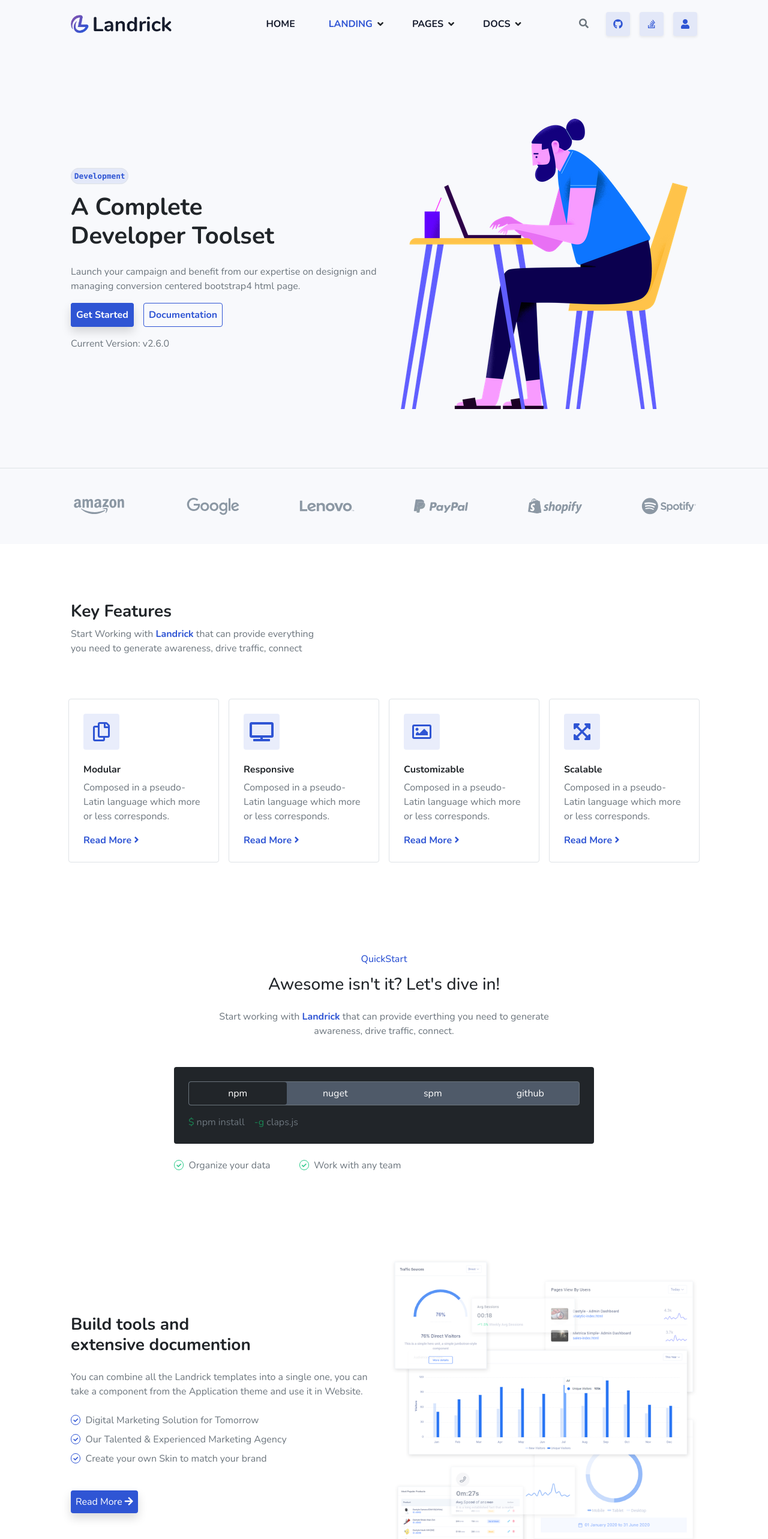
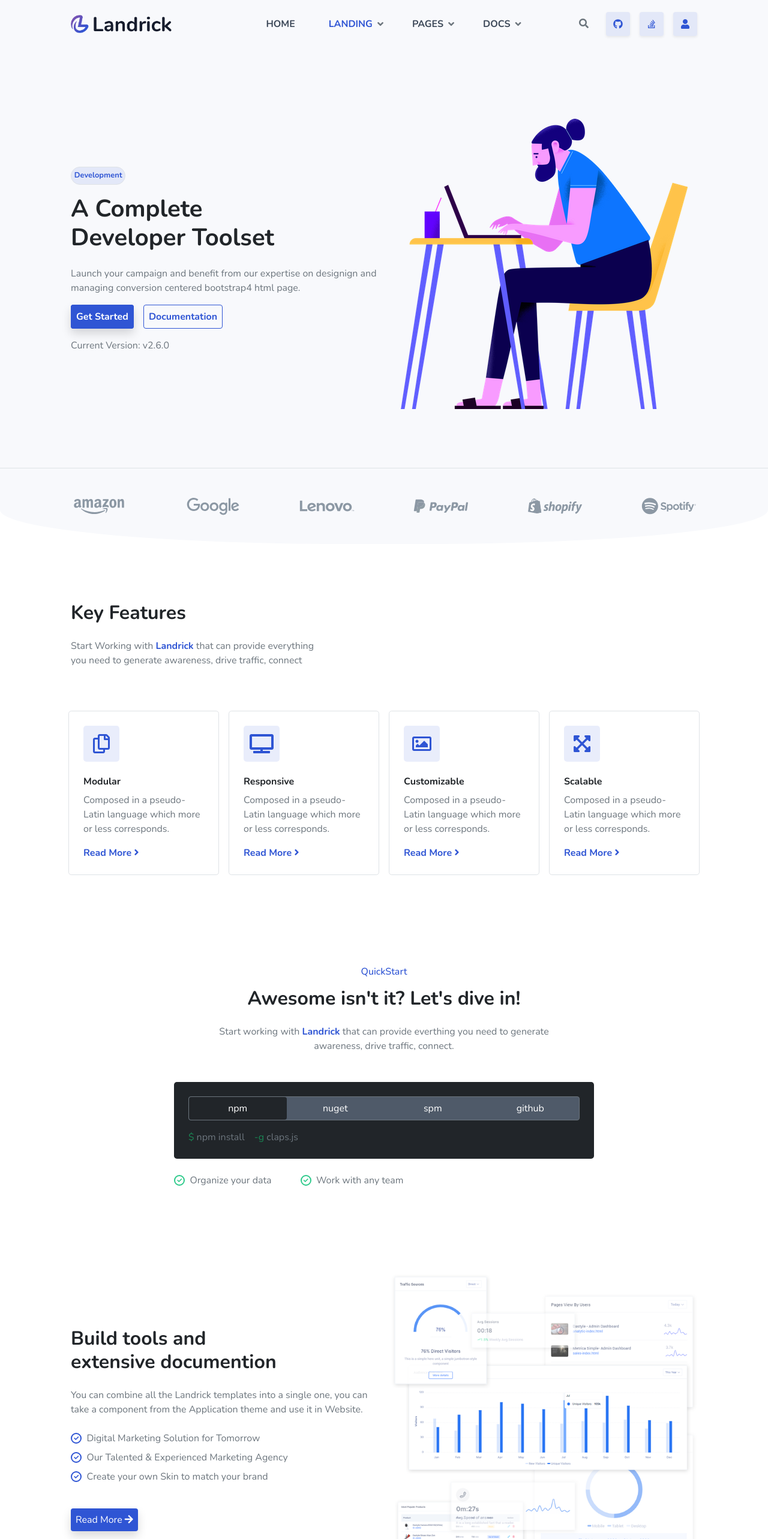
Before and after one commit to Anto231996/proj-html-vuejs, a Vue app: page / in a window 1280 px wide. Shown: the top 2566 px of the page at 60% size. Built offline with nearby package versions, Linux system fonts and the light colour scheme; a web font is replaced by a local one.

Commit message:
Aggiunta section subscription cards

```diff
--- a/src/assets/scss/partials/_common.scss
+++ b/src/assets/scss/partials/_common.scss
@@ -26,4 +26,20 @@
     border-radius: 50%;
     font-size: .5rem;
     padding: .2rem;
+    border: 2px solid;
 }
+
+.my-fa-check-green{
+    border-color: #2ECA8B;
+    color: #2ECA8B;
+}
+
+.my-fa-check-blue{
+    border-color: #2F55D4;
+    color: #2F55D4;
+}
+
+.wrapper{
+    width: 700px;
+    margin: 0 auto;
+}
--- a/src/components/AboutSection.vue
+++ b/src/components/AboutSection.vue
@@ -7,8 +7,8 @@
 
     <!-- ABOUT TEXT -->
                 <div class="col-6">
-                    <pre class="d-inline my-blue-text my-alice-blue-bg border fw-bold">Development</pre>
-                    <h1 class="mb-4 fw-bold pt-3">A Complete<br>Developer Toolset</h1>
+                    <span class="d-inline-block my-blue-text my-alice-blue-bg border fw-bold rounded-pill mb-3">Development</span>
+                    <h1 class="mb-4 fw-bold">A Complete<br>Developer Toolset</h1>
                     <p class="mb-4 text-secondary">Launch your campaign and benefit from our expertise on designign and managing conversion centered bootstrap4 html page.</p>
                     <div class="mb-4 fw-bold">
                         <a class="me-3 text-decoration-none p-2 text-white my-blue-bg rounded shadow" href="#">Get Started</a>
@@ -89,10 +89,9 @@ export default {
 section#about{
     padding-top: 150px;
 
-    pre{
+    span{
         font-size: .8rem;
         padding: .3rem;
-        border-radius: 15px;
     }
 
     a{
@@ -101,6 +100,8 @@ section#about{
 }
 
 section#sponsor-brands{
+    border-radius: 0 0 45% 45%;
+
     img{
         height: 30px;
     }
--- a/src/components/HeaderIndex.vue
+++ b/src/components/HeaderIndex.vue
@@ -14,9 +14,9 @@
     <!-- MENU NAV -->
             <div class="col">
                 <ul class="d-flex mb-0 gap-5">
-                    <li class="d-flex align-items-center text-uppercase list-unstyled fw-bold" v-for="(link, index) in linksNavigation" :key="index">
+                    <li class="d-flex align-items-center text-uppercase fw-bold" v-for="(link, index) in linksNavigation" :key="index">
                         <a :id="(index === activeLink) ? 'active-link' : '' "  @click="changeActiveLink(index)" class="text-decoration-none me-2" :href="link.url">{{ link.title }} </a>
-                        <i v-if="link.dropdownArrow !== false" class="fas fa-angle-down"></i>
+                        <i v-if="link.dropdownArrow !== false" class="fas fa-angle-down text-secondary"></i>
                     </li>
                 </ul>
             </div>
@@ -112,7 +112,7 @@ header{
             }
 
             a{
-                color: #161C2D;
+                color: #3C4858;
             }
 
             div.col div#buttons-navigation a.square-button{
--- a/src/components/KeyFeaturesSection.vue
+++ b/src/components/KeyFeaturesSection.vue
@@ -4,7 +4,7 @@
     <!-- FEATURES TEXT -->
     <div class="row mb-5">
         <div class="col-5">
-            <h3 class="fw-bold">Key Features</h3>
+            <h2 class="fw-bold mb-4">Key Features</h2>
             <p class="text-secondary">Start Working with <span class="my-blue-text fw-bold">Landrick</span> that can provide everything you need to generate awareness, drive traffic, connect</p>
         </div>
     </div>
@@ -13,8 +13,8 @@
     <!-- FEATURES CARDS -->
     <div class="row">
         <div class="feature-card col-3 p-2" v-for="(card, index) in featureCards" :key="index">
-            <div class="border rounded p-4">
-                <div class="square-bg d-flex justify-content-center align-items-center rounded mb-4">
+            <div class="border rounded-3 p-4">
+                <div class="square-bg d-flex justify-content-center align-items-center rounded-3 mb-4">
                     <i :class="card.icon" class="fa-2x my-blue-text"></i>
                 </div>
                 <h6 class="fw-bold">{{ card.title }}</h6>
--- a/src/components/MainIndex.vue
+++ b/src/components/MainIndex.vue
@@ -4,6 +4,7 @@
     <KeyFeaturesSection/>
     <QuickStartSection/>
     <ToolsSection/>
+    <SubscriptionCardsSection/>
 </main>
 </template>
 
@@ -12,6 +13,7 @@ import AboutSection from './AboutSection.vue'
 import KeyFeaturesSection from './KeyFeaturesSection.vue'
 import QuickStartSection from './QuickStartSection.vue'
 import ToolsSection from './ToolsSection.vue'
+import SubscriptionCardsSection from './SubscriptionCardsSection.vue'
 
 export default {
     name:'MainIndex',
@@ -19,7 +21,8 @@ export default {
         AboutSection,
         KeyFeaturesSection,
         QuickStartSection,
-        ToolsSection
+        ToolsSection,
+        SubscriptionCardsSection
     }
 }
 </script>
--- a/src/components/QuickStartSection.vue
+++ b/src/components/QuickStartSection.vue
@@ -6,7 +6,7 @@
         <div class="row text-center">
             <div class="col-12">
                 <h6 class="my-blue-text mb-3">QuickStart</h6>
-                <h3 class="mb-4">Awesome isn't it? Let's dive in!</h3>
+                <h2 class="fw-bold mb-4">Awesome isn't it? Let's dive in!</h2>
                 <p class="text-secondary mb-5">Start working with <span class="my-blue-text fw-bold">Landrick</span> that can provide everthing you need to generate <br> awareness, drive traffic, connect.</p>
             </div>
         </div>
@@ -14,8 +14,8 @@
 
         <!-- HOW TO INSTALL -->
         <div class="row">
-            <div class="col bg-dark p-4 rounded mb-4">
-                <ul class="d-flex justify-content-between my-dark-gray rounded border border-secondary mb-3 p-0">
+            <div class="col bg-dark p-4 rounded-3 mb-4">
+                <ul class="d-flex my-dark-gray rounded border border-secondary mb-3 p-0">
                     <li :class="(index === activeButton) ? 'bg-dark' : '' "  @click="changeActiveButton(index)" class="col btn text-white m-0" v-for="(button, index) in buttonsQuickStart" :key="index">{{ button.name }}</li>
                 </ul>
                 <div>
@@ -85,16 +85,6 @@ export default {
 </script>
 
 
-<style lang="scss" scoped>
-
-.wrapper{
-    width: 700px;
-    margin: 0 auto;
-}
-
-.my-fa-check-green{
-    border: 1px solid #2ECA8B;
-    color: #2ECA8B;
-}
+<style lang="scss">
 
 </style>
--- /dev/null
+++ b/src/components/SubscriptionCardsSection.vue
@@ -0,0 +1,121 @@
+<template>
+<!-- SECTION SUBSCRIPTION -->
+<section>
+    <div class="container p-5 mb-5">
+        <!-- SUBSCRIPTION TEXT -->
+        <div class="row text-center">
+            <div class="col">
+                <h2 class="fw-bold mb-4">Our rates for developer from landrick team</h2>
+                <p class="text-secondary mb-5">Start working with <span class="my-blue-text fw-bold">Landrick</span> that can provide everthing you need to generate <br> awareness, drive traffic, connect.</p>
+            </div>
+        </div>
+        <!-- /SUBSCRIPTION TEXT -->
+
+        <!-- SUBSCRIPTION CARD PLANS -->
+        <div class="row mb-5">
+            <div class="col-4" v-for="(card, index) in subscriptionPlans" :key="index">
+                <div class="card p-4">
+                    <div class="card-body">
+                        <span id="plans" class="d-inline-block fw-bold my-blue-text my-alice-blue-bg border rounded-pill mb-3">{{ card.planType }}</span>
+                        <h2 class="card-text fw-bold">{{ card.price }}</h2>
+                        <p class="card-text text-secondary">Per Month</p>
+                        <p class="card-text text-secondary">{{ card.text }}</p>
+                        <hr>
+                        <ul class="card-text p-0 mb-4">
+                            <li class="d-flex align-items-center text-secondary fw-bold mb-2" v-for="(element, index) in propertiesPlan" :key="index"><span class="fas fa-check my-fa-check-blue me-2"></span>{{ element.property }}</li>
+                        </ul>
+                        <div class="card-text d-flex text-center mb-3">
+                            <a class="col-12 me-3 text-decoration-none p-2 text-white my-blue-bg rounded shadow-lg" href="#">Buy Now</a>
+                        </div>
+                        <span class="card-text text-secondary">*No credit card required</span>
+                    </div>
+                </div>
+            </div>
+        </div>
+        <!-- /SUBSCRIPTION CARD PLANS -->
+
+        <!-- SUBMIT -->
+        <div class="row text-center pt-5 mb-5">
+            <div class="col-12">
+                <div class="wrapper">
+                    <h2 class="fw-bold mb-4">Want to be among the first to find out?</h2>
+                    <p class="text-secondary mb-4">Start working with <span class="my-blue-text fw-bold">Landrick</span> that can provide everthing you need to generate <br> awareness, drive traffic, connect.</p>
+                    <div class="input-group">
+                        <input type="email" class="form-control" placeholder="Email Address">
+                        <button class="btn btn-dark text-white btn-outline-secondary" type="sumbmit">Get Started</button>
+                    </div>
+                </div>
+            </div>
+        </div>
+        <!-- /SUBMIT -->
+    </div>
+</section>
+<!-- SECTION SUBSCRIPTION CARDS -->
+</template>
+
+
+<script>
+export default {
+    name:'SubscriptionCardsSection',
+
+
+    data: function(){
+        return{
+            subscriptionPlans:[
+                {
+                    planType:'Basic',
+                    price: '$9.00',
+                    text: 'All the basics for businesses that are just getting started'
+                },
+
+                {
+                    planType:'Business',
+                    price: '$39.00',
+                    text: 'Better for growing businesses that want more customers.'
+                },
+
+                {
+                    planType:'Enterprise',
+                    price: '$79.00',
+                    text: 'Advanced features for pros who need more customization.'
+                }
+            ],
+
+            propertiesPlan:[
+                {
+                    property: 'Full Access'
+                },
+
+                {
+                    property: 'Enhanced Security'
+                },
+
+                {
+                    property: 'Source Files'
+                },
+
+                {
+                    property: '1 Domain Free'
+                },
+
+                {
+                    property: 'Enhanced Security'
+                },
+            ]
+        }
+    }
+}
+</script>
+
+
+<style lang="scss">
+
+    div.card{
+        border-bottom: 4px solid rgb(150, 150, 150);
+        border-radius: 15px ;
+
+        span#plans{
+            padding: .5rem 1.5rem;
+        }
+    }
+</style>
--- a/src/components/ToolsSection.vue
+++ b/src/components/ToolsSection.vue
@@ -5,10 +5,10 @@
 
         <!-- TOOLS TEXT -->
         <div class="col-6">
-            <h3 class="mb-4 fw-bold pt-3">Build tools and<br>extensive documention</h3>
+            <h2 class="mb-4 fw-bold pt-3">Build tools and<br>extensive documention</h2>
             <p class="mb-4 text-secondary">You can combine all the Landrick templates into a single one, you can take a component from the Application theme and use it in Website.</p>
             <ul class="p-0 mb-5">
-                <li class="d-flex align-items-center text-secondary list-unstyled mb-2" v-for="(element, index) in toolsList" :key="index"><span class="fas fa-check my-fa-check-blue me-2"></span>{{ element.text }}</li>
+                <li class="d-flex align-items-center text-secondary mb-2" v-for="(element, index) in toolsList" :key="index"><span class="fas fa-check my-fa-check-blue me-2"></span>{{ element.text }}</li>
             </ul>
             <a class="me-3 text-decoration-none p-2 text-white my-blue-bg rounded shadow" href="#">Read More <i class="fas fa-arrow-right"></i></a>
         </div>
@@ -51,8 +51,5 @@ export default {
 
 
 <style lang="scss">
-.my-fa-check-blue{
-    border: 1px solid #2F55D4;
-    color: #2F55D4;
-}
+
 </style>
```
